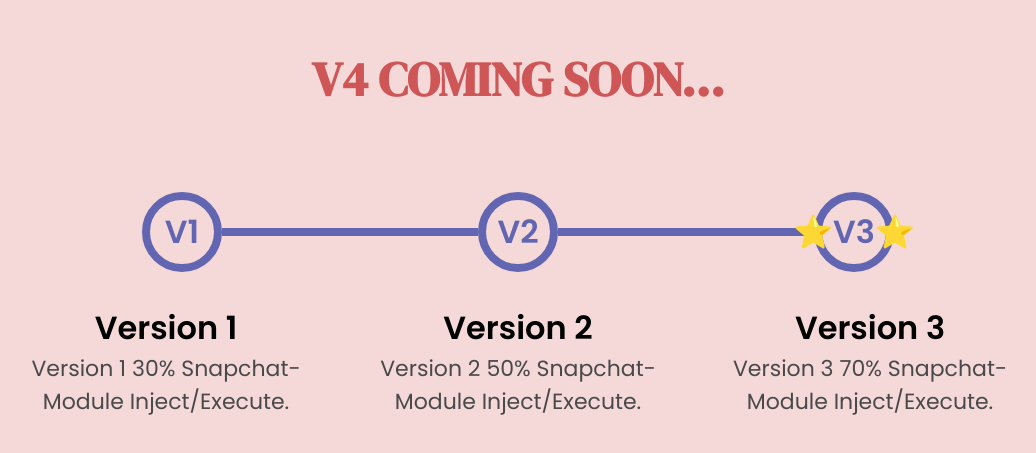
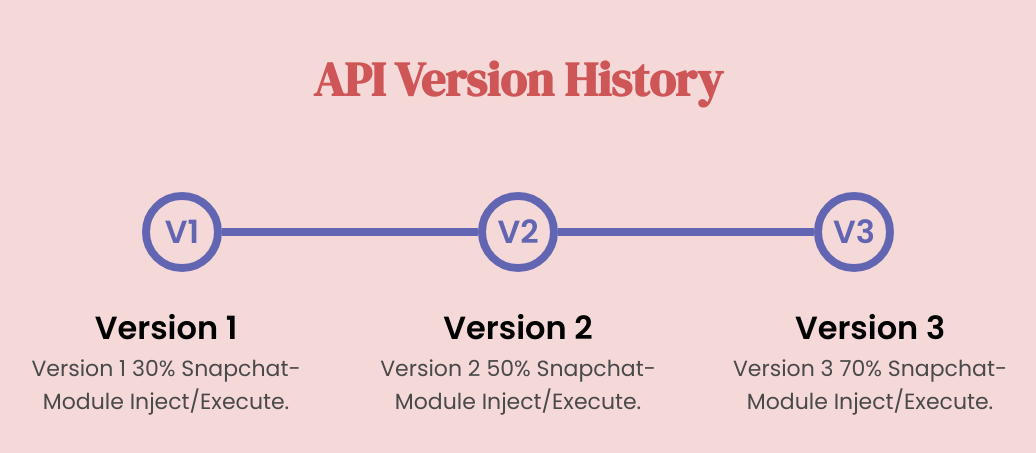
Before and after one commit to p2pdox/nylon, a plain HTML site: page index.html in a window 1280 px wide. Shown: the part 2458-2911 px from the top of the page, without its empty margins (122-1158 px from the left). Drawn offline with nearby package versions, Linux system fonts and the light colour scheme.

Commit message:
Update index.html

```diff
--- a/index.html
+++ b/index.html
@@ -104,7 +104,7 @@
 							<div class="text">
 								<h3>Execution</h3>
 
-								<p>60% SNAP-MODULE Execution (V3)</p>
+								<p>70% SNAP-MODULE Execution (V3)</p>
 							</div>
 						</div>
 					</div>
@@ -136,7 +136,7 @@
 
 
 			<section class="how" id="how">
-				<h2>V4 COMING SOON...</h2>
+				<h2>API Version History</h2>
 
 				<div class="diagram">
 					<div class="steps">
@@ -148,7 +148,7 @@
 
 						<div class="connector"></div>
 
-						<div class="circle">⭐V3⭐</div>
+						<div class="circle">V3</div>
 					</div>
 
 					<div class="text">
```
